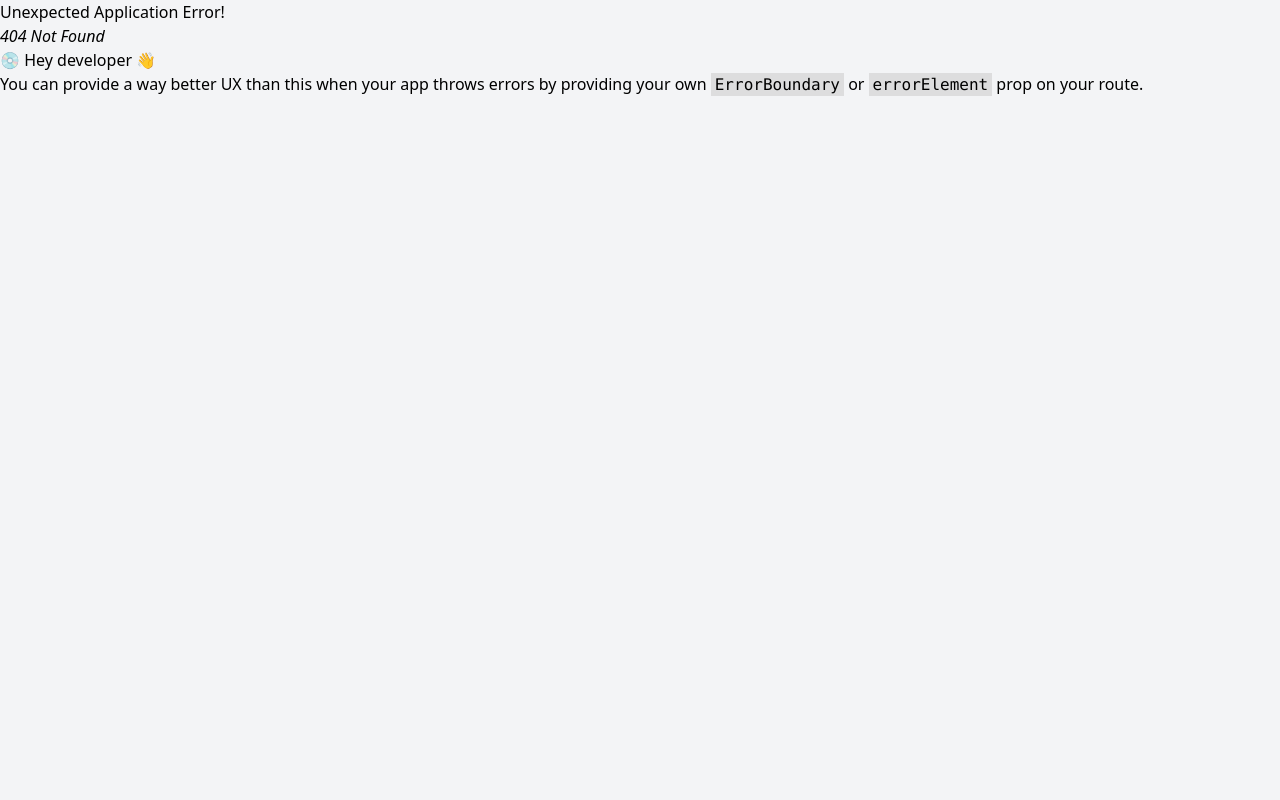
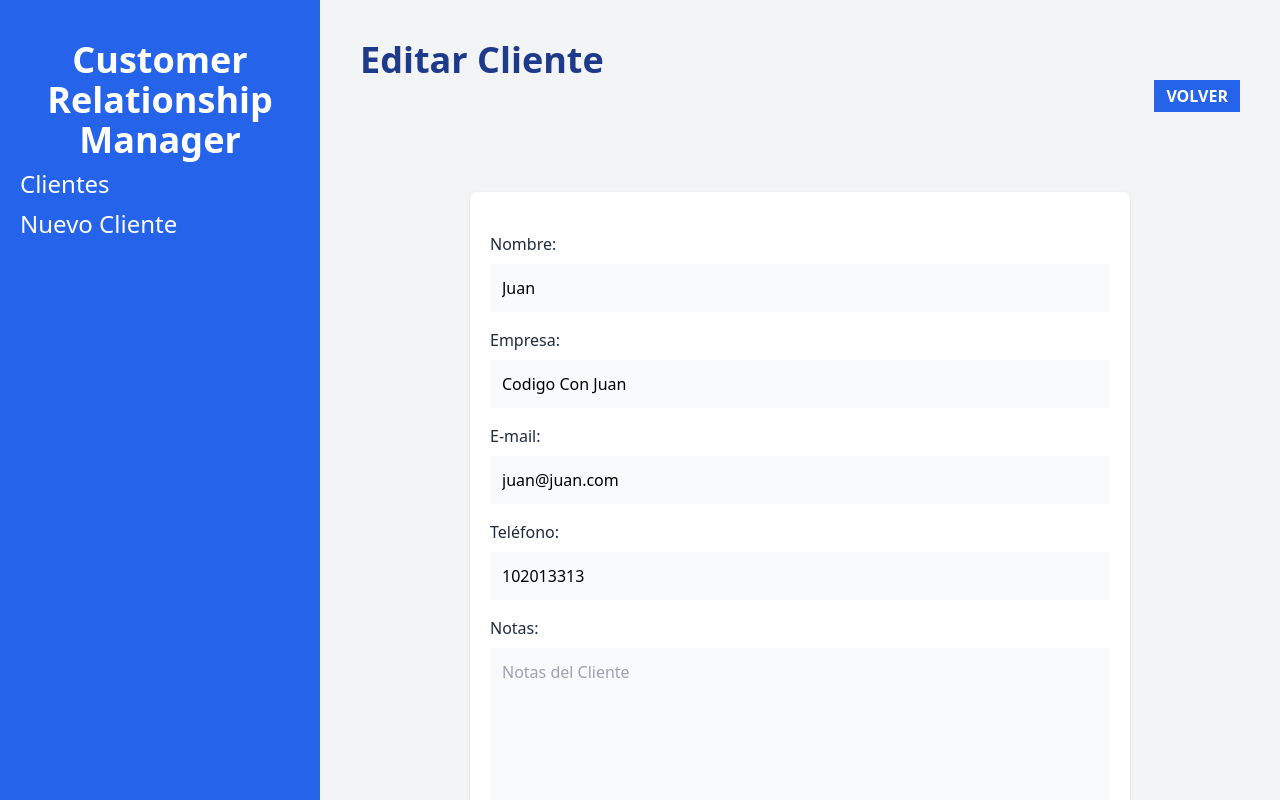
Before and after one commit to valentingm1/REACT04adminClientes, a React (Vite) app: page /clientes/1/editar in a window 1280 px wide. Before the commit this address had no page. Built offline with nearby package versions, Linux system fonts and the light colour scheme; data requests are answered from the project's data file.

Commit message:
Pagina de error, editar cliente, función de añadir cliente

```diff
--- a/db.json
+++ b/db.json
@@ -34,8 +34,14 @@
       "telefono": 1398198938,
       "email": "pedro@juan.com",
       "empresa": "Codigo Con Juan"
+    },
+    {
+      "nombre": "Jorge",
+      "empresa": "Granja de cables",
+      "email": "jorge@hotmail.com",
+      "telefono": "0348715475691",
+      "notas": "Cables van a la granja",
+      "id": 6
     }
   ]
-
-
 }
--- a/src/components/Cliente.jsx
+++ b/src/components/Cliente.jsx
@@ -1,7 +1,7 @@
-
+import { useNavigate } from "react-router-dom"
 
 function Cliente({cliente}) {
-
+    const navigate = useNavigate()
     const {nombre, empresa, email, telefono, id} = cliente
 
   return (
@@ -17,7 +17,8 @@ function Cliente({cliente}) {
         </td>
 
         <td className="p-6 flex justify-center gap-4 ">
-          <button className="text-blue-600 hover:to-blue-700 uppercase font-bold text-xs transition" type="button">
+          <button className="text-blue-600 hover:to-blue-700 uppercase font-bold text-xs transition" type="button"
+          onClick={() => navigate(`/clientes/${id}/editar`)}>
             Editar
           </button>
           <button className="text-red-400 hover:to-red-600 uppercase font-bold text-xs transition" type="button">
--- /dev/null
+++ b/src/components/ErrorPage.jsx
@@ -0,0 +1,17 @@
+import { useRouteError } from "react-router-dom"
+
+function ErrorPage() {
+
+    const error = useRouteError()
+
+
+    return (
+    <div className="space-y-8">
+        <h1 className="text-center text-6xl font-extrabold mt-20 text-blue-900">CMR Error</h1>
+        <p className="text-center">Se detectaron problemas</p>
+        <p className="text-center">{error.statusText || error.message}</p>
+    </div>
+  )
+}
+
+export default ErrorPage
--- a/src/components/Formulario.jsx
+++ b/src/components/Formulario.jsx
@@ -12,6 +12,7 @@ const Formulario = ({cliente}) => {
                     className="mt-2 block w-full p-3 bg-gray-50"
                     placeholder="Nombre del Cliente"
                     name="nombre"
+                    defaultValue={cliente?.nombre}
                 />
             </div>
             <div className="mb-4">
@@ -25,6 +26,7 @@ const Formulario = ({cliente}) => {
                     className="mt-2 block w-full p-3 bg-gray-50"
                     placeholder="Empresa del Cliente"
                     name="empresa"
+                    defaultValue={cliente?.empresa}
                 />
             </div>
 
@@ -39,6 +41,7 @@ const Formulario = ({cliente}) => {
                     className="mt-2 block w-full p-3 bg-gray-50"
                     placeholder="Email del Cliente"
                     name="email"
+                    defaultValue={cliente?.email}
                 />
             </div>
 
@@ -53,6 +56,7 @@ const Formulario = ({cliente}) => {
                     className="mt-2 block w-full p-3 bg-gray-50"
                     placeholder="Teléfono del Cliente"
                     name="telefono"
+                    defaultValue={cliente?.telefono}
                 />
             </div>
 
@@ -68,6 +72,7 @@ const Formulario = ({cliente}) => {
                     className="mt-2 block w-full p-3 bg-gray-50 h-40 align-self"
                     placeholder="Notas del Cliente"
                     name="notas"
+                    defaultValue={cliente?.notas}
                 />
             </div>
         </>
--- /dev/null
+++ b/src/data/clientList.js
@@ -0,0 +1,34 @@
+export async function getClientes(){
+
+
+    const respuesta = await fetch(import.meta.env.VITE_API_URL)
+    const resultado = respuesta.json()
+
+    return resultado
+}
+
+
+export async function getClienteId(id){
+
+
+    const respuesta = await fetch(`${import.meta.env.VITE_API_URL}/${id}`)
+    const resultado = respuesta.json()
+
+    return resultado
+}
+
+
+export async function postCliente(data){
+    try {
+        const respuesta = await fetch(import.meta.env.VITE_API_URL, {
+            method: "POST",
+            body: JSON.stringify(data),
+            headers: {
+                "Content-type": "application/json"
+            }
+        })
+        await respuesta.json()
+    } catch (error) {
+        console.log(error)
+    }
+}
--- a/src/data/clientList.jsx
+++ /dev/null
@@ -1,9 +0,0 @@
-export async function getClientes(){
-
-
-    const respuesta = await fetch(import.meta.env.VITE_API_URL)
-    console.log(respuesta)
-    const resultado = respuesta.json()
-
-    return resultado
-}
--- a/src/main.jsx
+++ b/src/main.jsx
@@ -5,6 +5,9 @@ import { createBrowserRouter, RouterProvider } from 'react-router-dom'
 import Layout from './components/Layout'
 import NuevoCliente, {action as postCliente} from './pages/NuevoCliente'
 import Index, {loader as indexLoader } from './pages/Index'
+import ErrorPage from './components/ErrorPage.jsx'
+import EditarCliente, {loader as editarLoader} from './pages/EditarCliente'
+
 
 const router = createBrowserRouter([
   {
@@ -14,12 +17,20 @@ const router = createBrowserRouter([
     {
       index: true,
       element: <Index />,
-      loader: indexLoader
+      loader: indexLoader,
+      errorElement: <ErrorPage/>
     },
     {
     path: "/clientes/nuevo",
     element: <NuevoCliente/>,
-    action: postCliente
+    action: postCliente,
+    errorElement: <ErrorPage/>
+    },
+    {
+      path: "/clientes/:clienteId/editar",
+      element: <EditarCliente/>,
+      loader: editarLoader,
+      errorElement: <ErrorPage/>
     }
   ]
   }
--- /dev/null
+++ b/src/pages/EditarCliente.jsx
@@ -0,0 +1,57 @@
+import { getClienteId } from "../data/clientList"
+import Formulario from "../components/Formulario"
+import { Form, useNavigate, useLoaderData } from "react-router-dom"
+
+export async function loader({params}){
+    const cliente = await getClienteId(params.clienteId)
+    if(Object.values(cliente).length === 0){
+        throw new Response("", {
+            status: 400,
+            statusText: "No hay resultados"
+        })
+    }
+    console.log(cliente)
+
+    return cliente
+}
+
+function EditarCliente() {
+
+    const navigate = useNavigate()
+    const cliente = useLoaderData()
+
+  return (
+  <>
+    <h1 className="font-black text-4xl text-blue-900">Editar Cliente</h1>
+    <div className="flex justify-end">
+      <button
+        className="hover:bg-blue-800 bg-blue-600 text-white py-1 px-3 font-bold uppercase"
+        onClick={() => navigate("/")}
+      >
+        Volver
+      </button>
+    </div>
+
+    <div className="bg-white rounded-md shadow md:w-3/4 mx-auto px-5 py-10 mt-20">
+
+     {/*  {errores?.length && errores.map((error,i) => (<Error key={i}>{error}</Error>))}
+ */}
+      <Form
+      method="post"
+      noValidate
+      >
+        <Formulario
+        cliente={cliente}/>
+
+        <input
+          type="submit"
+          className="mt-5 w-full uppercase text-white text-lg p-3 font-bold bg-blue-600 hover:bg-blue-800 transition cursor-pointer"
+          value="Registrar"
+        />
+      </Form>
+    </div>
+    </>
+  )
+}
+
+export default EditarCliente
--- a/src/pages/Index.jsx
+++ b/src/pages/Index.jsx
@@ -1,10 +1,9 @@
 import { useLoaderData } from "react-router-dom"
 import Cliente from "../components/Cliente.jsx";
-import { getClientes } from "../data/clientList.jsx"
+import { getClientes } from "../data/clientList.js"
 
 export function loader(){
   const clientes = getClientes()
-  console.log(clientes)
   return clientes
 }
 
--- a/src/pages/NuevoCliente.jsx
+++ b/src/pages/NuevoCliente.jsx
@@ -1,6 +1,7 @@
-import { useNavigate, Form, useActionData } from "react-router-dom";
+import { useNavigate, Form, useActionData, redirect } from "react-router-dom";
 import Formulario from "../components/Formulario";
 import Error from "../components/Error";
+import { postCliente } from "../data/clientList";
 
 export async function action({request}){
   const formData = await request.formData()
@@ -21,7 +22,11 @@ export async function action({request}){
     return errores
   }
 
-  return null
+  await postCliente(data);
+
+
+
+  return redirect("/")
 }
 
 function NuevoCliente() {
```
Lines whose indentation alone changed are shown as unchanged.
